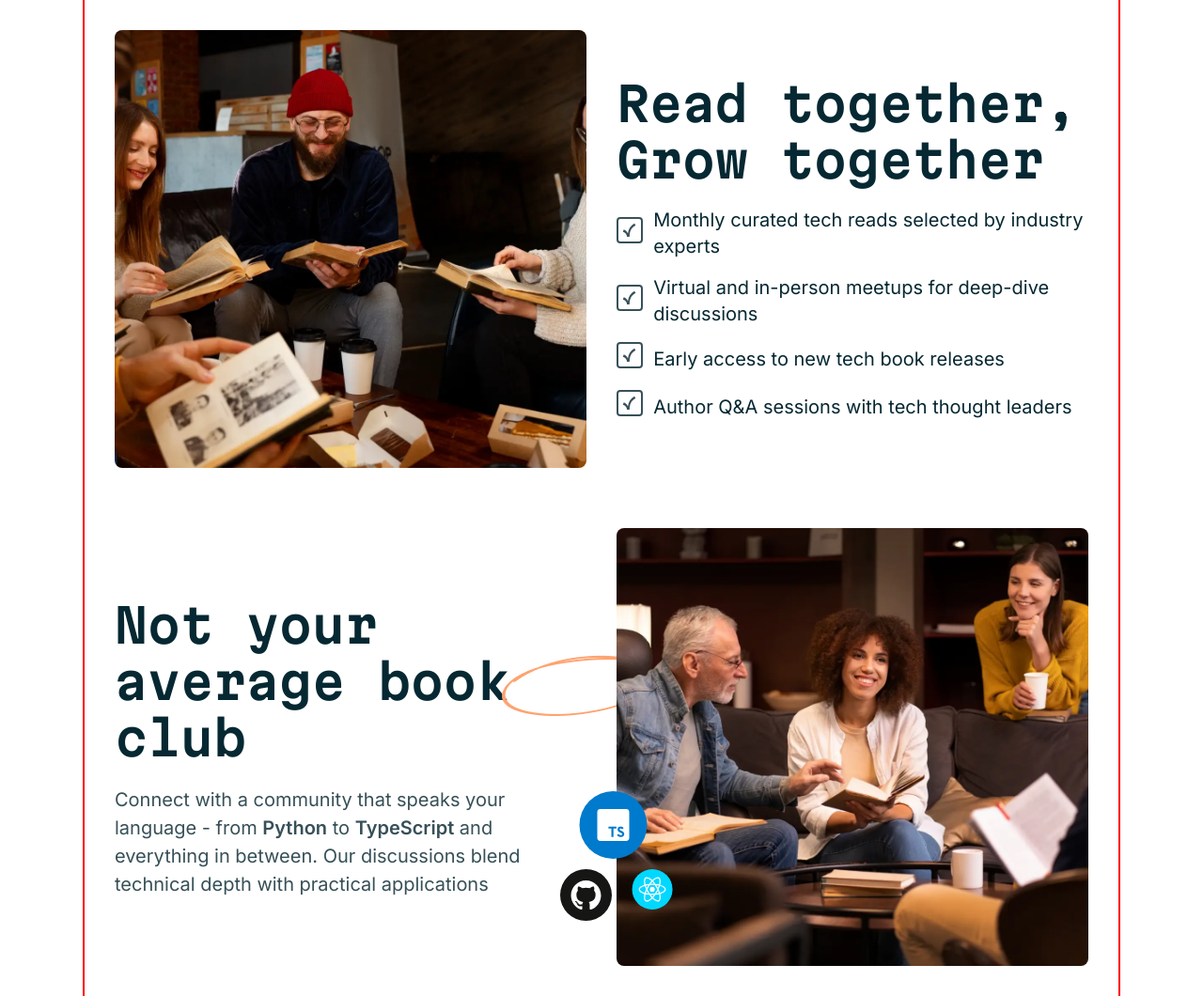
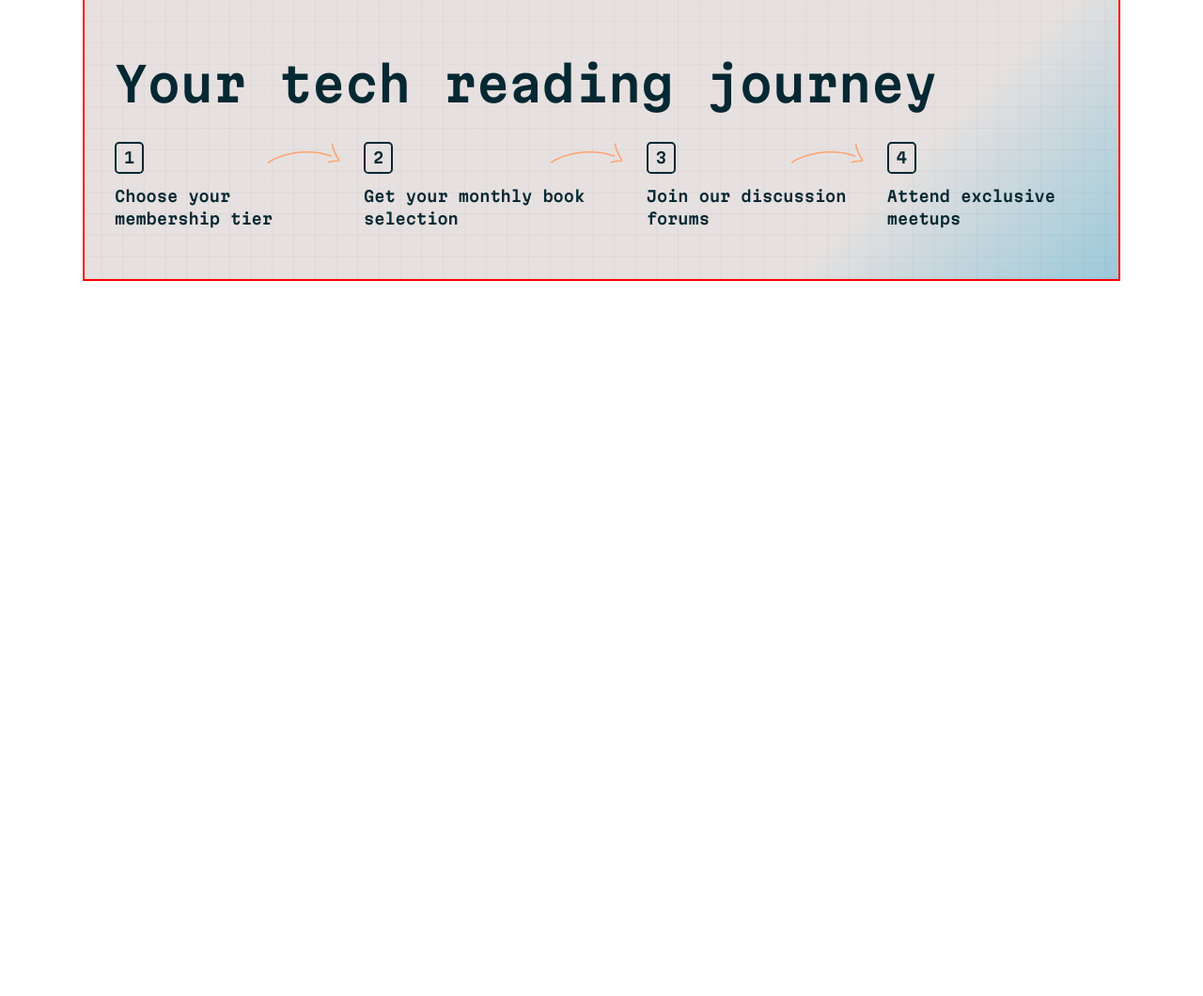
Before and after one commit to Lewis-mbui/fem-tech-book-club-landing-page, a website built with Vite: page index.html in a window 1280 px wide. Shown: the whole page at 94% size. After the commit the page ends 800 px from the top, so only its background shows below. Built offline with nearby package versions, Linux system fonts and the light colour scheme.

Commit message:
build guide section

```diff
--- a/index.html
+++ b/index.html
@@ -8,79 +8,22 @@
     <link rel="stylesheet" href="src/style.css" />
   </head>
   <body>
-    <section class="features">
-      <div class="features__container | container">
-        <section class="feature">
-          <div class="feature__content" data-switch>
-            <h2
-              class="feature__title | fw-semibold ff-primary fs-secondary-heading lh-secondary-header"
-            >
-              Read together, Grow together
-            </h2>
-            <ul
-              class="list--tick | ff-secondary text-color-primary-400"
-              role="list"
-            >
-              <li>Monthly curated tech reads selected by industry experts</li>
-              <li>Virtual and in-person meetups for deep-dive discussions</li>
-              <li>Early access to new tech book releases</li>
-              <li>Author Q&A sessions with tech thought leaders</li>
-            </ul>
-          </div>
-          <picture>
-            <source
-              media="(max-width: 800px)"
-              srcset="/public/images/image-read-together-mobile.webp"
-            />
-            <source
-              media="(min-width: 801px) and (max-width: 1039px)"
-              srcset="/public/images/image-read-together-tablet.webp"
-            />
-            <img
-              class="feature__image"
-              src="public/images/image-read-together-desktop.webp"
-              alt="A group of people reading together"
-            />
-          </picture>
-        </section>
-        <section class="feature">
-          <div class="feature__content">
-            <h2
-              class="feature__title | fw-semibold ff-primary fs-secondary-heading lh-secondary-header"
-            >
-              Not your average book <span class="circled">club</span>
-            </h2>
-            <p class="ff-secondary text-color-primary-200 fs-body">
-              Connect with a community that speaks your language - from
-              <span class="fw-bold">Python</span>
-              to <span class="fw-bold">TypeScript</span> and everything in
-              between. Our discussions blend technical depth with practical
-              applications
-            </p>
-          </div>
-          <div class="features__images-wrapper">
-            <picture>
-              <source
-                media="(max-width: 800px)"
-                srcset="/public/images/image-not-average-mobile.webp"
-              />
-              <source
-                media="(min-width: 801px) and (max-width: 1039px)"
-                srcset="/public/images/image-not-average-tablet.webp"
-              />
-              <img
-                class="feature__image"
-                src="public/images/image-not-average-desktop.webp"
-                alt="A group of people reading together"
-              />
-            </picture>
-            <img
-              class="features__tech-logos"
-              src="/public/images/logos-tech.svg"
-              alt=""
-            />
-          </div>
-        </section>
+    <section class="guide">
+      <div class="container guide__container">
+        <h2
+          class="guide__heading | ff-primary text-color-primary-400 fs-secondary-heading fw-semibold"
+        >
+          Your tech reading journey
+        </h2>
+        <ol
+          class="list list--num | ff-primary text-color-primary-400"
+          role="list"
+        >
+          <li class="fw-semibold">Choose your membership tier</li>
+          <li class="fw-semibold">Get your monthly book selection</li>
+          <li class="fw-semibold">Join our discussion forums</li>
+          <li class="fw-semibold">Attend exclusive meetups</li>
+        </ol>
       </div>
     </section>
     <script type="module" src="/src/main.js"></script>
--- a/src/style.css
+++ b/src/style.css
@@ -60,7 +60,7 @@
   /* Gradients */
   --text-gradient: linear-gradient(107deg, var(--clr-accent-400) -11.37%, var(--clr-primary-400) 61.84%);
   --default-gradient: linear-gradient(90deg, var(--clr-accent-200) 0%, var(--clr-accent-300)100%);
-  --card-gradient:linear-gradient(135deg, var(--clr-neutral-200) 65%, var(--clr-primary-300) 100%);
+  --card-gradient:linear-gradient(135deg, var(--clr-neutral-200) 75%, var(--clr-primary-300) 100%);
 
   /* Typography */
   --ff-primary: 'Martian Mono', sans-serif;
@@ -253,7 +253,7 @@ svg {
     position: relative;
   }
 
-  :where(.list--num >  :not(:last-child))::after{
+  :where(.list--num > :not(:last-child))::after{
     content: url(/public/images/pattern-arrow.svg);
     position: absolute;
     right: 0;
@@ -447,6 +447,18 @@ svg {
   }
 }
 
+/* GUIDE SECTION */
+.guide__container {
+  padding-block: 3.25rem;
+  background: url(/public/images/pattern-light-bg.svg),
+    var(--card-gradient);
+  background-size: cover;
+}
+
+.guide__heading {
+  margin-bottom: 1.5rem;
+}
+
 /* UTILITY CLASSES */
 .container {
   padding-inline: 1rem;
```
Also changed, not shown: components/guide.html (added, +15 -0 lines).
